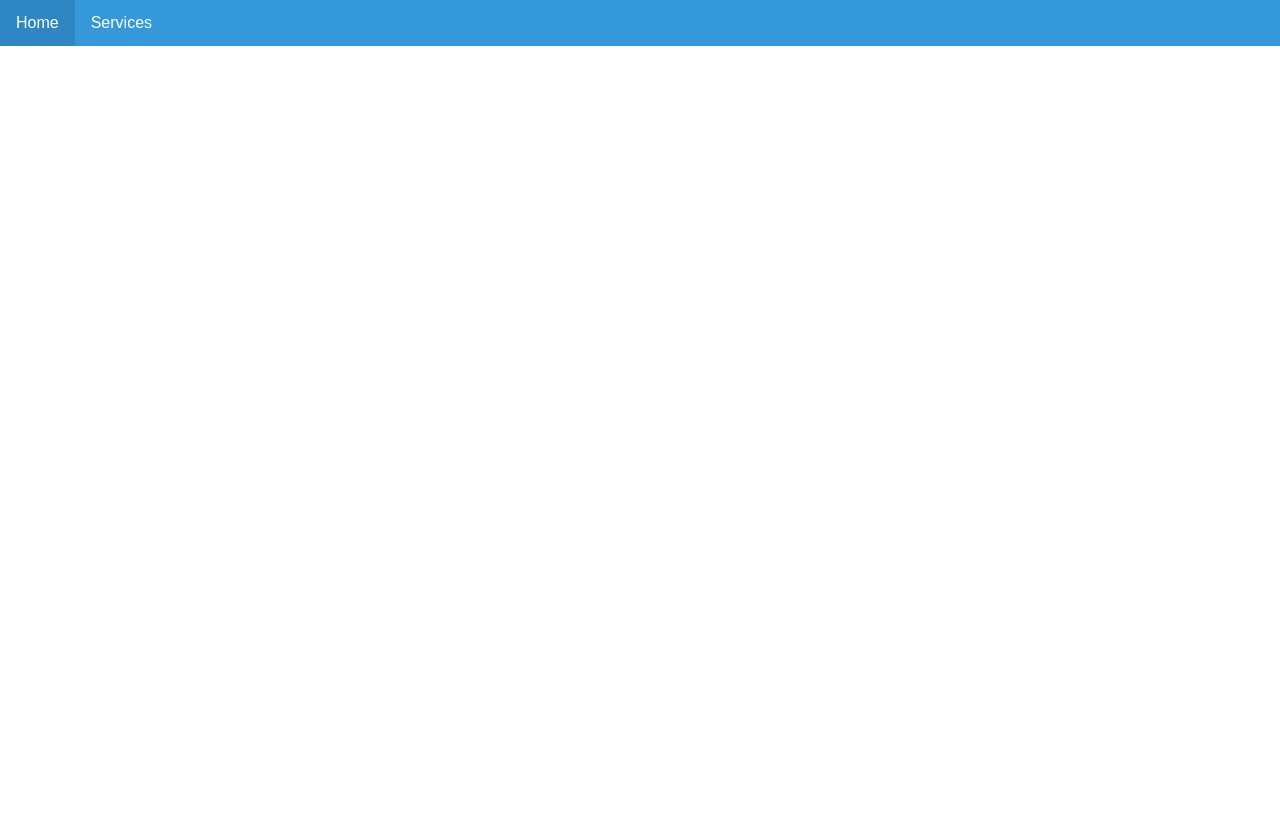
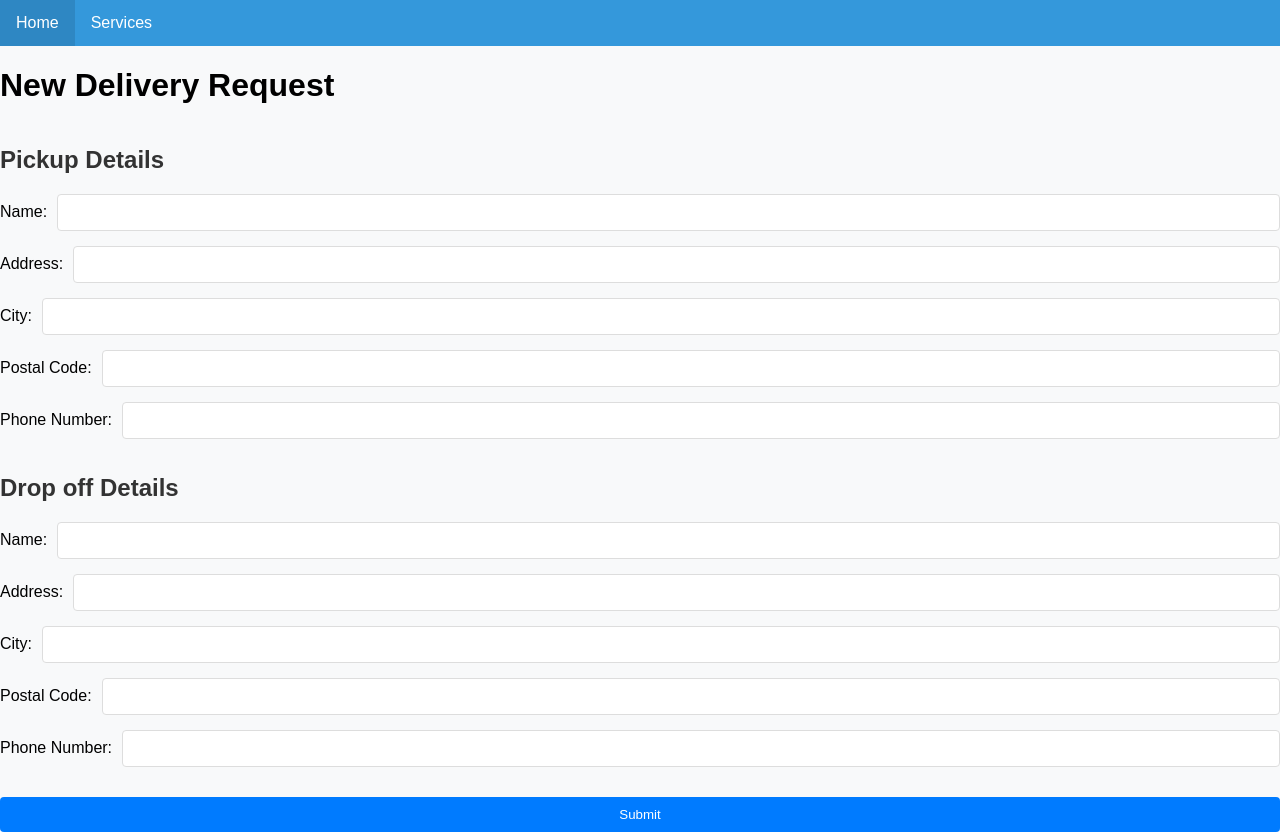
Before and after one commit to arcvelit/SADPS, a React (Create React App) app in the folder sadps-app/: page /make-delivery-request in a window 1280 px wide. Before the commit the page ends 800 px from the top, so only its background shows below. Built offline with nearby package versions, Linux system fonts and the light colour scheme.

Commit message:
Added MakedeliveryRequest
Added MakedeliveryPage and css

```diff
--- a/sadps-app/src/components/Deliveries/Customer/MakeDeliveryRequest.js
+++ b/sadps-app/src/components/Deliveries/Customer/MakeDeliveryRequest.js
@@ -1,12 +1,139 @@
 import React from 'react';
+import { useState } from 'react';
+import './Style/MakeDelivery.css'
+
 
 function MakeDeliveryRequest()
-{
-    return (
-      <div>
+ {
+ const [pickup, setPickup] = useState({
+    name: '',
+    address: '',
+    city: '',
+    postalCode: '',
+    phoneNumber: '',
+ });
 
-      </div>
-    );
-}
+ const [dropoff, setDropoff] = useState({
+    name: '',
+    address: '',
+    city: '',
+    postalCode: '',
+    phoneNumber: '',
+ });
+
+ const handleChange = (e, setValues) => {
+    const { name, value } = e.target;
+    setValues(prevValues => ({
+      ...prevValues,
+      [name]: value,
+    }));
+ };
+
+ const handleSubmit = (e) => {
+    e.preventDefault();
+ };
+
+ return (
+    <div>
+      <h1>New Delivery Request</h1>
+      <form onSubmit={handleSubmit}>
+        <h2>Pickup Details</h2>
+        <label>
+          Name:
+          <input
+            type="text"
+            name="name"
+            value={pickup.name}
+            onChange={e => handleChange(e, setPickup)}
+          />
+        </label>
+        <label>
+          Address:
+          <input
+            type="text"
+            name="address"
+            value={pickup.address}
+            onChange={e => handleChange(e, setPickup)}
+          />
+        </label>
+        <label>
+          City:
+          <input
+            type="text"
+            name="city"
+            value={pickup.city}
+            onChange={e => handleChange(e, setPickup)}
+          />
+        </label>
+        <label>
+          Postal Code:
+          <input
+            type="text"
+            name="postalCode"
+            value={pickup.postalCode}
+            onChange={e => handleChange(e, setPickup)}
+          />
+        </label>
+        <label>
+          Phone Number:
+ <input
+            type="text"
+            name="phoneNumber"
+            value={pickup.phoneNumber}
+            onChange={e => handleChange(e, setPickup)}
+          />
+        </label>
+        <h2>Drop off Details</h2>
+        <label>
+          Name:
+          <input
+            type="text"
+            name="name"
+            value={dropoff.name}
+            onChange={e => handleChange(e, setDropoff)}
+          />
+        </label>
+        <label>
+          Address:
+          <input
+            type="text"
+            name="address"
+            value={dropoff.address}
+            onChange={e => handleChange(e, setDropoff)}
+          />
+        </label>
+        <label>
+          City:
+          <input
+            type="text"
+            name="city"
+            value={dropoff.city}
+            onChange={e => handleChange(e, setDropoff)}
+          />
+        </label>
+        <label>
+          Postal Code:
+          <input
+            type="text"
+            name="postalCode"
+            value={dropoff.postalCode}
+            onChange={e => handleChange(e, setDropoff)}
+          />
+        </label>
+        <label>
+          Phone Number:
+          <input
+            type="text"
+            name="phoneNumber"
+            value={dropoff.phoneNumber}
+            onChange={e => handleChange(e, setDropoff)}
+          />
+        </label>
+        <button type="submit">Submit</button>
+      </form>
+    </div>
+ );
+};
+
 
 export default MakeDeliveryRequest;
--- /dev/null
+++ b/sadps-app/src/components/Deliveries/Customer/Style/MakeDelivery.css
@@ -0,0 +1,61 @@
+body {
+    font-family: Arial, sans-serif;
+    background-color: #f8f9fa;
+   }
+
+   .container {
+    max-width: 600px;
+    margin: 50px auto;
+    padding: 20px;
+    background-color: #ffffff;
+    box-shadow: 0 2px 5px rgba(0, 0, 0, 0.1);
+    border-radius: 8px;
+   }
+
+   h2 {
+    font-size: 24px;
+    color: #333;
+    margin-bottom: 20px;
+   }
+
+   form {
+    display: flex;
+    flex-direction: column;
+   }
+
+   label {
+    display: flex;
+    flex-direction: row;
+    align-items: center;
+    margin-bottom: 15px;
+   }
+
+   input[type="text"] {
+    flex: 1;
+    padding: 10px;
+    margin-left: 10px;
+    box-sizing: border-box;
+    border: 1px solid #ddd;
+    border-radius: 4px;
+    transition: border-color 0.3s;
+   }
+
+   input[type="text"]:focus {
+    border-color: #007bff;
+   }
+
+   button[type="submit"] {
+    width: 100%;
+    padding: 10px;
+    background-color: #007bff;
+    color: #ffffff;
+    border: none;
+    border-radius: 4px;
+    cursor: pointer;
+    transition: background-color 0.3s;
+    margin-top: 15px;
+   }
+
+   button[type="submit"]:hover {
+    background-color: #0056b3;
+   }
```
